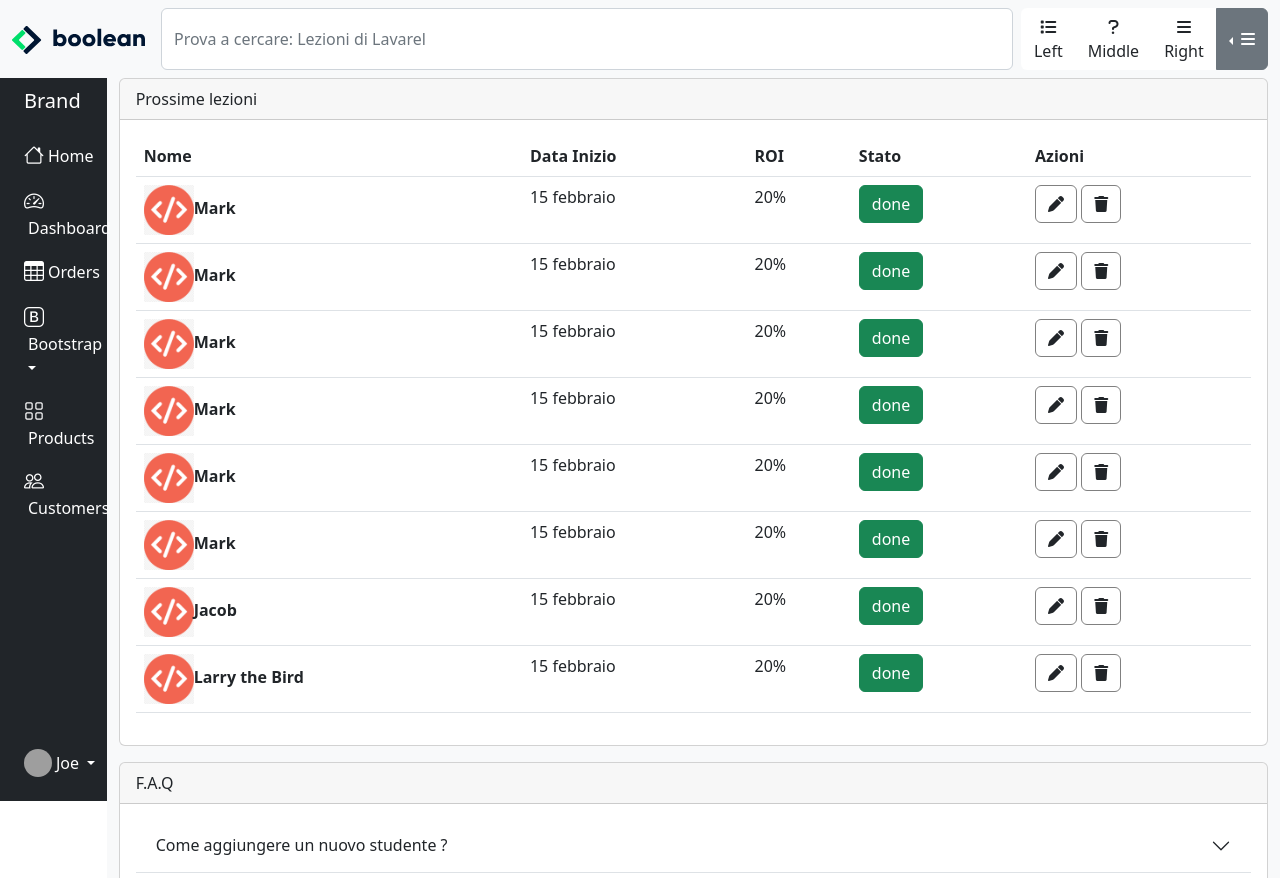
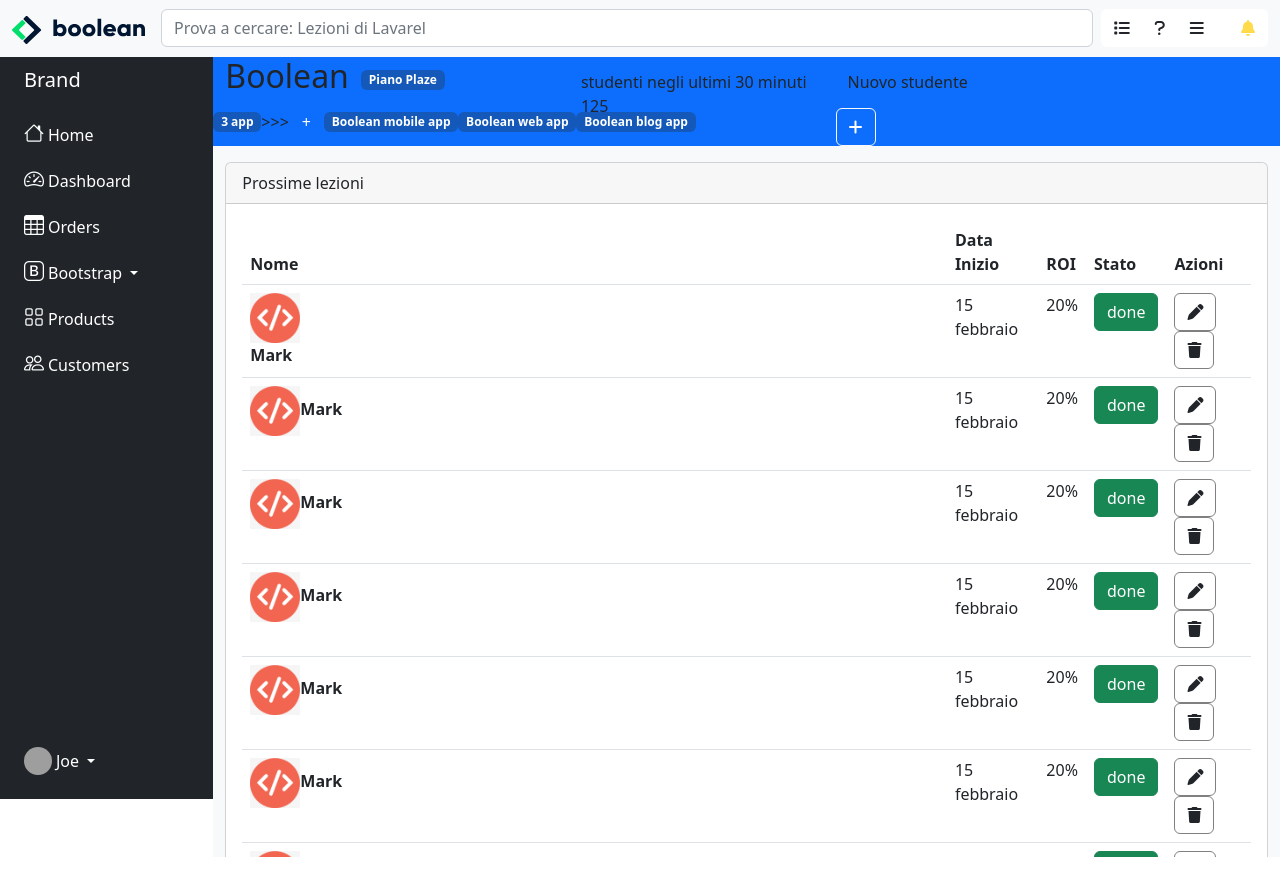
Before and after one commit to IslamBenguerba/html-css-bootstrap-dashboard, a plain HTML site: page inex 1.0.3.html in a window 1280 px wide. After the commit the page ends 857 px from the top, so only its background shows below. Drawn offline with nearby package versions, Linux system fonts and the light colour scheme; grey boxes are pictures that could not be loaded.

Commit message:
troppi bug in mobile

```diff
--- a/inex 1.0.3.html
+++ b/inex 1.0.3.html
@@ -59,17 +59,21 @@
                     <input class="form-control me-2" type="search" placeholder="Prova a cercare: Lezioni di Lavarel"
                         aria-label="Search">
                     <div class="btn-group d-flex flex-row" role="group" aria-label="Basic mixed styles example">
-                        <button type="button" class="btn btn-w d-none d-xl-block"><i class="fa-solid fa-list"></i>Left</button>
-                        <button type="button" class="btn btn-w"><i class="fa-solid fa-question"></i>Middle</button>
-                        <button type="button" class="btn btn-w"><i class="fa-solid fa-bars"></i>Right</button>
+                        <button type="button" class="btn btn-w d-none d-xl-block"><i
+                                class="fa-solid fa-list"></i></button>
+                        <button type="button" class="btn btn-w d-none d-xl-block"><i class="fa-solid fa-question"></i></button>
+                        <button type="button" class="btn btn-w d-none d-xl-block"><i class="fa-solid fa-bars"></i></button>
 
-                        <div class="btn-group dropstart">
-                            <button type="button" class="btn btn-secondary dropdown-toggle" data-bs-toggle="dropdown"
+                        <div class="btn-group dropstart withe">
+                            <button type="button" class="btn  dropdown-toggle" data-bs-toggle="dropdown"
                                 aria-expanded="false">
-                                <i class="fa-solid fa-bars"></i>
+                                <i class="fa-sharp fa-solid fa-bell" style="color: #ffdb4b;"></i></i>
                             </button>
                             <ul class="dropdown-menu">
                                 <!-- Dropdown menu links -->
+                                <li><a class="dropdown-item" href="#">Action</a></li>
+                                <li><a class="dropdown-item" href="#">Action two</a></li>
+                                <li><a class="dropdown-item" href="#">Action three</a></li>
                             </ul>
                         </div>
                     </div>
@@ -79,34 +83,35 @@
     </header>
     <div class="container-fluid overflow-hidden">
         <div class="row vh-100 overflow-auto">
-            <div class="col-4 col-sm-2 col-xl-1 px-sm-2 px-0 bg-dark d-flex sticky-top my-nav-laterale">
+            <div class="col-2 col-sm-2  col-md-1 col-xl-2 px-sm-2 px-0 bg-dark d-flex sticky-top my-nav-laterale">
                 <div
                     class="d-flex flex-column flex-row flex-grow-1 align-items-center align-items-sm-start px-3 pt-2 text-white">
                     <a href="/"
                         class="d-flex align-items-center pb-sm-3 mb-md-0 me-md-auto text-white text-decoration-none">
-                        <span class="fs-5">B<span class="d-none d-sm-inline">rand</span></span>
+                        <span class="fs-5">B<span class="d-none d-xl-inline">rand</span></span>
                     </a>
                     <ul class="nav nav-pills flex-column flex-row flex-nowrap flex-shrink-1 flex-sm-grow-0 flex-grow-1 mb-sm-auto mb-0 justify-content-center align-items-center align-items-sm-start"
                         id="menu">
                         <li class="nav-item">
-                            <a href="#" class="nav-link px-sm-0 px-2">
-                                <i class="fs-5 bi-house"></i><span class=" d-none d-md-inline ms-1 d-none d-sm-inline">Home</span>
+                            <a href="#" class="nav-link px-sm-0 px-2 my-link-lat">
+                                <i class="fs-5 bi-house"></i><span class=" d-none d-xl-inline ms-1  ">Home</span>
                             </a>
                         </li>
                         <li>
-                            <a href="#submenu1" data-bs-toggle="collapse" class="nav-link px-sm-0 px-2">
+                            <a href="#submenu1" data-bs-toggle="collapse" class="nav-link px-sm-0 px-2 my-link-lat">
                                 <i class="fs-5 bi-speedometer2"></i><span
-                                    class="d-none d-md-inline ms-1 d-none d-sm-inline">Dashboard</span>
+                                    class="d-none d-xl-inline ms-1 d-none ">Dashboard</span>
                             </a>
                         </li>
                         <li>
-                            <a href="#" class="nav-link px-sm-0 px-2">
-                                <i class="fs-5 bi-table"></i><span class="  ms-1 d-none d-sm-inline">Orders</span></a>
+                            <a href="#" class="nav-link px-sm-0 px-2 my-link-lat">
+                                <i class="fs-5 bi-table"></i><span class="  ms-1 d-none d-xl-inline">Orders</span></a>
                         </li>
                         <li class="dropdown">
-                            <a href="#" class="nav-link dropdown-toggle px-sm-0 px-1" id="dropdown"
+                            <a href="#" class="nav-link dropdown-toggle px-sm-0 px-1 my-link-lat" id="dropdown"
                                 data-bs-toggle="dropdown" aria-expanded="false">
-                                <i class="fs-5 bi-bootstrap"></i><span class=" d-none d-md-block ms-1 d-none d-sm-inline">Bootstrap</span>
+                                <i class="fs-5 bi-bootstrap"></i><span
+                                    class=" d-none  ms-1 d-none d-xl-inline">Bootstrap</span>
                             </a>
                             <ul class="dropdown-menu dropdown-menu-dark text-small shadow" aria-labelledby="dropdown">
                                 <li><a class="dropdown-item" href="#">New project...</a></li>
@@ -120,11 +125,11 @@
                         </li>
                         <li>
                             <a href="#" class="nav-link px-sm-0 px-2">
-                                <i class="fs-5 bi-grid"></i><span class="ms-1 d-none d-sm-inline">Products</span></a>
+                                <i class="fs-5 bi-grid"></i><span class="ms-1 d-none d-xl-inline">Products</span></a>
                         </li>
                         <li>
                             <a href="#" class="nav-link px-sm-0 px-2">
-                                <i class="fs-5 bi-people"></i><span class="ms-1 d-none d-sm-inline">Customers</span>
+                                <i class="fs-5 bi-people"></i><span class="ms-1 d-none d-xl-inline">Customers</span>
                             </a>
                         </li>
                     </ul>
@@ -133,7 +138,7 @@
                             id="dropdownUser1" data-bs-toggle="dropdown" aria-expanded="false">
                             <img src="https://github.com/mdo.png" alt="hugenerd" width="28" height="28"
                                 class="rounded-circle">
-                            <span class="d-none d-sm-inline mx-1">Joe</span>
+                            <span class="d-none d-xl-inline mx-1">Joe</span>
                         </a>
                         <ul class="dropdown-menu dropdown-menu-dark text-small shadow" aria-labelledby="dropdownUser1">
                             <li><a class="dropdown-item" href="#">New project...</a></li>
@@ -147,10 +152,47 @@
                     </div>
                 </div>
             </div>
+
             <div class="col d-flex flex-column h-sm-100">
+
                 <main class="row overflow-auto">
+                    <div class="container bg-primary  ms-0 mb-3">
+                        <div class="row align-items-baseline">
+                            <div class="col-6 col-sm-4">
+                                <div class="row no-wrap align-items-center">
+                                    <h2 class="sub-title">Boolean </h2><span class="badge bg-primary my-badge">Piano
+                                        Plaze</span>
+                                </div>
+                                <div class="row no-wrap align-items-center">
+                                    <span class="badge bg-primary my-badge ">3 app</span> >>>
+                                    <button class="btn btn-primary my-btn-app">+</button>
+                                    <span class="badge bg-primary my-badge d-none d-xl-inline">Boolean mobile app</span>
+                                    <span class="badge bg-primary my-badge d-none d-xl-inline">Boolean web app</span>
+                                    <span class="badge bg-primary my-badge d-none d-xl-inline">Boolean blog app</span>
+                                </div>
+
+                            </div>
+                            <div class="col-4 col-sm-3">
+                                <div class="row">
+                                    <div class="col">
+                                        <span>studenti negli ultimi 30 minuti</span>
+                                        <span>125</span>
+                                    </div>
+                                </div>
+                            </div>
+                            <div class="col-2">
+                                <div class="row box-add-person">
+                                    <h6 class="add-student-text">Nuovo studente </h6>
+                                    <button class="btn btn-primary border-light my-btn-add"><i class="fa-solid fa-plus"
+                                            style="color: #ffffff;"></i></button>
+                                </div>
+                            </div>
+                        </div>
+
+                    </div>
                     <div class="container pb-5 mb-5 ms-0">
                         <div class="row">
+
                             <div class="col-8 col-sm-12">
 
                                 <div class="card mb-3">
@@ -172,7 +214,7 @@
                                             </thead>
                                             <tbody>
                                                 <tr>
-                                                    <th scope="row"><img class="img-table"
+                                                    <th class="prima-colonna" scope="row "><img class="img-table"
                                                             src="img/class-avatar.jpg">Mark
                                                     </th>
                                                     <td>15 febbraio</td>
@@ -409,7 +451,9 @@
         </div>
     </div>
     </div>
+    <script src="https://cdn.jsdelivr.net/npm/bootstrap@5.3.0/dist/js/bootstrap.bundle.min.js" integrity="sha384-geWF76RCwLtnZ8qwWowPQNguL3RmwHVBC9FhGdlKrxdiJJigb/j/68SIy3Te4Bkz" crossorigin="anonymous"></script>
 </body>
 
 
+
 </html>
--- a/style/style.css
+++ b/style/style.css
@@ -22,6 +22,7 @@ main{
 }
 .withe > * {
     color: white !important;
+    background-color: white;
 }
 .no-wrap{
     flex-wrap: nowrap;
@@ -48,6 +49,13 @@ main{
     height: min-content;
 
 }
+.my-btn-app{
+    width: min-content;
+    height: min-content;
+}
+.my-btn-app:focus ~ span.my-badge{
+    display: inline;
+}
 .mega-container{
     display: flex;
     flex-direction: column;
@@ -71,5 +79,16 @@ main{
     justify-content: space-between;
 }
 .my-nav-laterale{
-    height: calc((100% - 77px));
+    height: calc((100% - 58px));
 }
+.prima-colonna{
+    columns: 8;
+}
+
+.my-link-lat{
+    border-radius: 0;
+}
+.my-link-lat:hover {
+    color: black;
+    background-color: white;
+}
```
